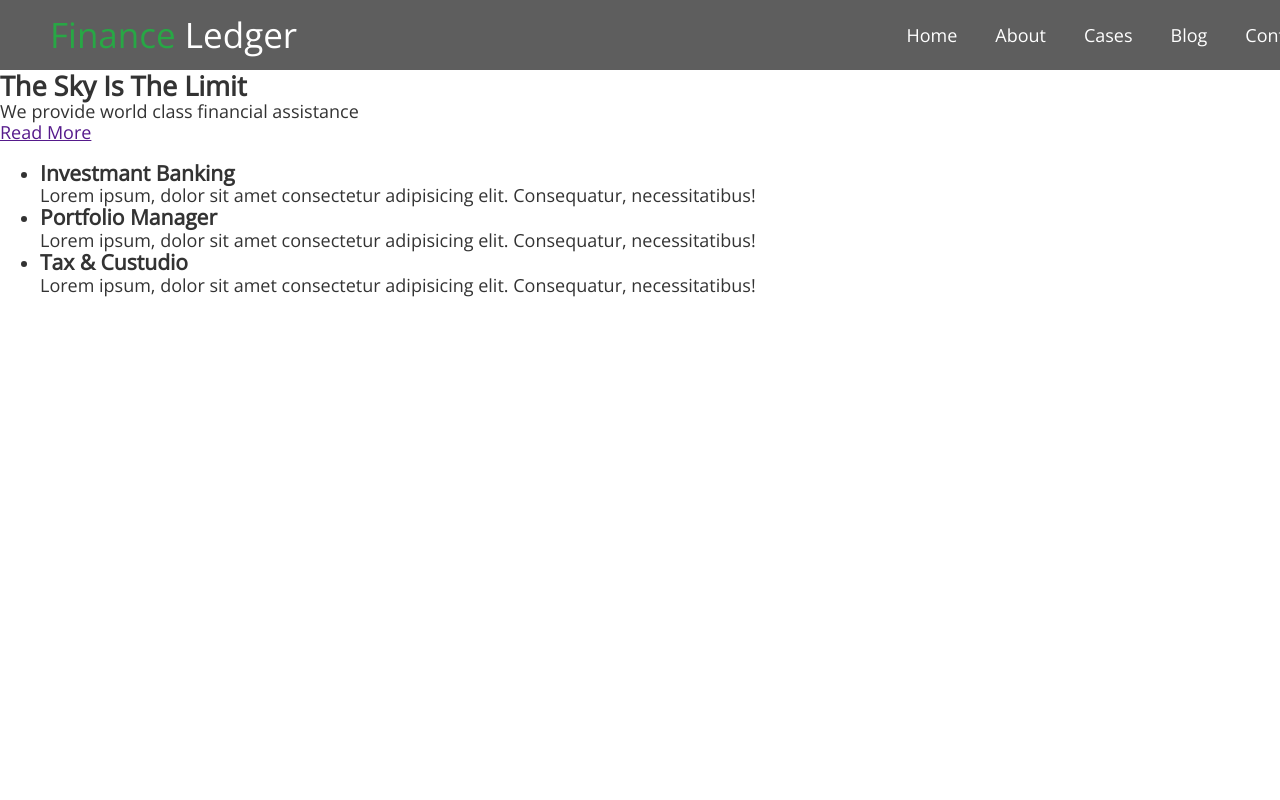
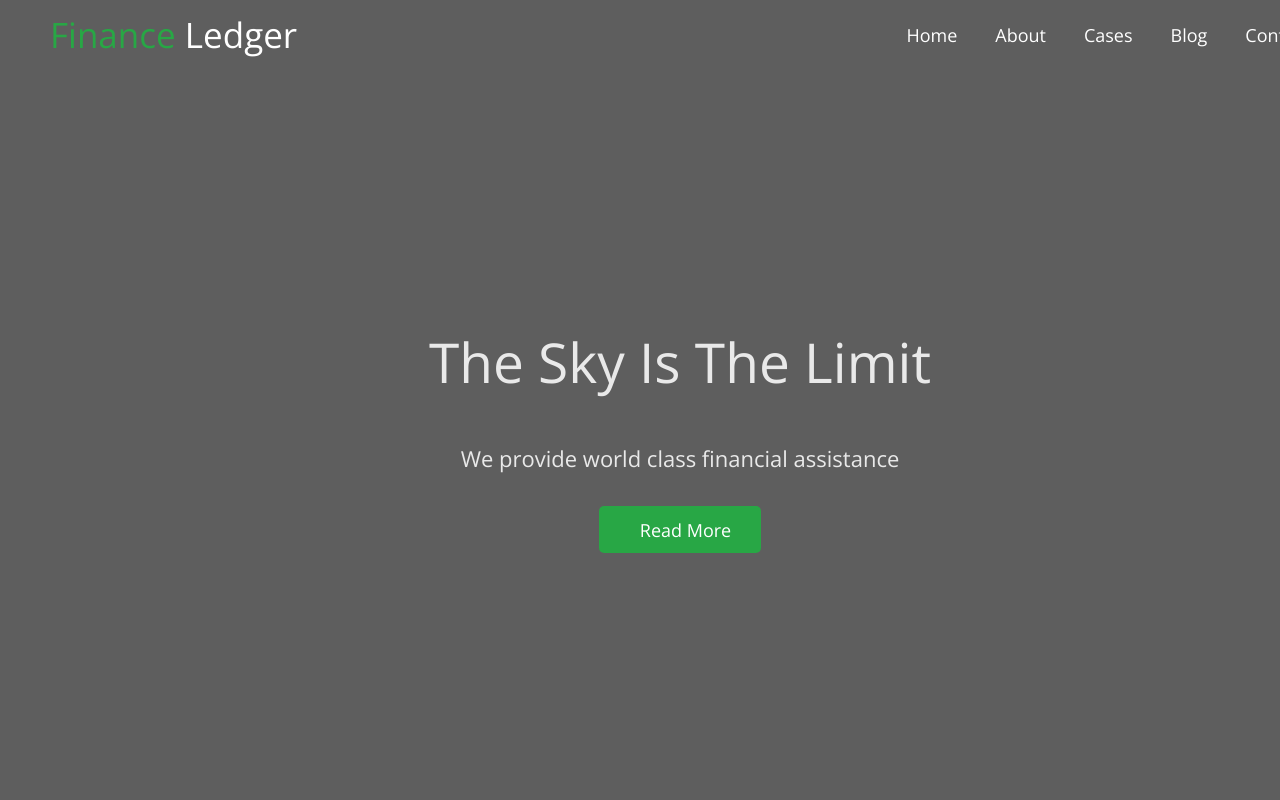
Before and after one commit to ArtemDruz/fson-74-himars, a plain HTML site: page index.html in a window 1280 px wide. Shown: the top 800 px of the page. Drawn offline with nearby package versions, Linux system fonts and the light colour scheme.

Commit message:
add styles-hero

```diff
--- a/css/styles.css
+++ b/css/styles.css
@@ -92,10 +92,6 @@ button {
   align-items: center;
   gap: 38px;
 }
-.list {
-}
-.header-nav-item {
-}
 .header-nav-link {
   line-height: 1.56;
   color: var(--secondary-text-color);
@@ -103,3 +99,36 @@ button {
   display: block;
   padding: 21px 0px;
 }
+
+/* hero-section */
+
+.hero {
+  padding: 259px 0 284px;
+  background-color: #5e5e5e;
+  text-align: center;
+}
+.container {
+}
+.hero-tittle {
+  font-weight: 300;
+  font-size: 55px;
+  line-height: 1.2;
+  color: #e9e9e9;
+  margin-bottom: 45px;
+}
+.hero-text {
+  font-size: 22px;
+  line-height: 1.67;
+  color: #e9e9e9;
+  margin-bottom: 29px;
+}
+.hero-link {
+  background-color: var(--accent-color);
+  border-radius: 5px;
+  line-height: 1.56;
+  color: var(--secondary-text-color);
+  display: inline-block;
+  padding: 10px 30px 9px 41px;
+}
+.link {
+}
--- a/index.html
+++ b/index.html
@@ -56,10 +56,12 @@
     <!-- main content -->
     <main>
       <!-- hero -->
-      <section>
-        <h1>The Sky Is The Limit</h1>
-        <p>We provide world class financial assistance</p>
-        <a href="">Read More</a>
+      <section class="hero">
+        <div class="container">
+          <h1 class="hero-tittle">The Sky Is The Limit</h1>
+          <p class="hero-text">We provide world class financial assistance</p>
+          <a class="hero-link link" href="">Read More</a>
+        </div>
       </section>
 
       <!-- about -->
```
